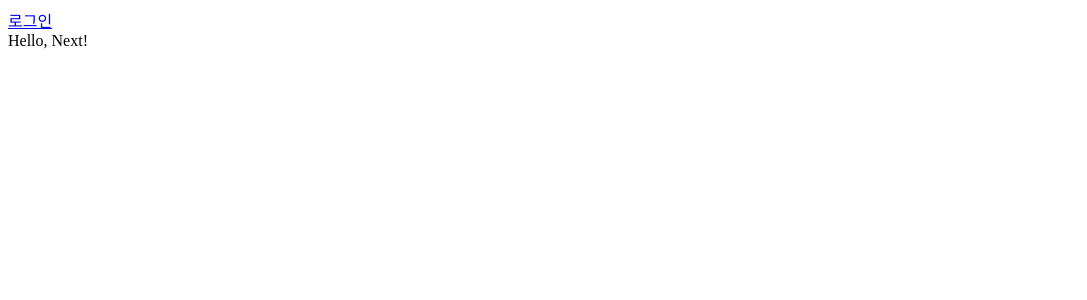
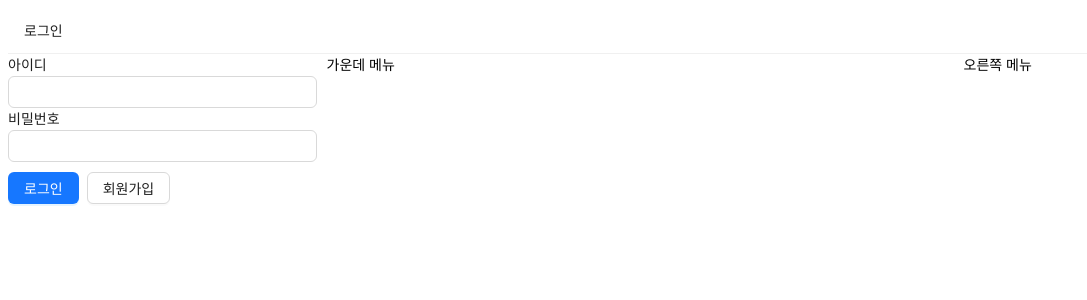
Before and after one commit to sangyunpark99/BlindDate, a Next.js app in the folder frontend/: page / in a window 1280 px wide. Shown: the top 300 px of the page, without its empty margins (0-1087 px from the left). Built offline with nearby package versions, Linux system fonts and the light colour scheme.

Commit message:
front 간단한로그인 UI 만들기

```diff
--- a/frontend/components/AppLayout.js
+++ b/frontend/components/AppLayout.js
@@ -1,15 +1,37 @@
-import React from "react";
+import React, { useState } from "react";
 import PropTyes from "prop-types";
 import Link from "next/link";
+import { Col, Menu, Row } from "antd";
+import LoginForm from "./LoginForm";
+import Profile from "./Profile";
 
 const AppLayout = ({ children }) => {
+  const [isLoggedIn, setIsLoggedIn] = useState(false);
+
   return (
     <div>
-      <div>
-        <Link href="/login">
-          <a>로그인</a>
-        </Link>
-      </div>
+      <Menu mode="horizontal">
+        <Menu.Item>
+          <Link href="/login">
+            <a>로그인</a>
+          </Link>
+        </Menu.Item>
+      </Menu>
+      <Row gutter={10}>
+        <Col xs={24} md={6}>
+          {isLoggedIn ? (
+            <Profile setIsLoggedIn={setIsLoggedIn} />
+          ) : (
+            <LoginForm setIsLoggedIn={setIsLoggedIn} />
+          )}
+        </Col>
+        <Col xs={24} md={12}>
+          가운데 메뉴
+        </Col>
+        <Col xs={24} md={6}>
+          오른쪽 메뉴
+        </Col>
+      </Row>
       {children}
     </div>
   );
--- /dev/null
+++ b/frontend/components/LoginForm.js
@@ -0,0 +1,65 @@
+import React, { useState, useCallback } from "react";
+import { Form, Input, Button, Space } from "antd";
+import Link from "next/link";
+import styled from "styled-components";
+
+const ButtonWrapper = styled.div`
+  margin-top: 10px;
+`;
+
+const LoginForm = ({ setIsLoggedIn }) => {
+  const [id, setId] = useState("");
+  const [password, setPassword] = useState("");
+
+  const onChangeId = useCallback((e) => {
+    const id = e.target.value;
+    setId(id);
+  }, []);
+
+  const onChangePassword = useCallback((e) => {
+    const password = e.target.value;
+    setPassword(password);
+  }, []);
+
+  const onSubmitForm = useCallback(
+    (e) => {
+      console.log(id, password);
+      setIsLoggedIn(true);
+    },
+    [id, password]
+  );
+
+  return (
+    <Form onFinish={onSubmitForm}>
+      <div>
+        <label htmlFor="">아이디</label>
+        <br />
+        <Input name="user-id" value={id} onChange={onChangeId} />
+      </div>
+      <div>
+        <label htmlFor="">비밀번호</label>
+        <br />
+        <Input
+          type="password"
+          name="user-password"
+          value={password}
+          onChange={onChangePassword}
+        />
+      </div>
+      <ButtonWrapper>
+        <Space>
+          <Button type="primary" htmlType="submit">
+            로그인
+          </Button>
+          <Link href="/login">
+            <a>
+              <Button>회원가입</Button>
+            </a>
+          </Link>
+        </Space>
+      </ButtonWrapper>
+    </Form>
+  );
+};
+
+export default LoginForm;
--- /dev/null
+++ b/frontend/components/Profile.js
@@ -0,0 +1,29 @@
+import React, { useCallback } from "react";
+import { Card, Avatar, Button } from "antd";
+
+const Profile = ({ setIsLoggedIn }) => {
+  const onLogOut = useCallback((e) => {
+    setIsLoggedIn(false);
+  });
+
+  return (
+    <Card
+      actions={[
+        <div key="twit">
+          sweet <br /> 0
+        </div>,
+        <div key="followings">
+          팔로잉 <br /> 0
+        </div>,
+        <div key="followers">
+          팔로워 <br /> 0
+        </div>,
+      ]}
+    >
+      <Card.Meta avatar={<Avatar>SY</Avatar>} title="박상윤"></Card.Meta>
+      <Button onClick={onLogOut}>로그아웃</Button>
+    </Card>
+  );
+};
+
+export default Profile;
--- /dev/null
+++ b/frontend/pages/_app.js
@@ -0,0 +1,21 @@
+import React from "react";
+import PropTypes from "prop-types";
+import Head from "next/head";
+
+const BlindDate = ({ Component }) => {
+  return (
+    <>
+      <Head>
+        <meta charSet="utf-8"></meta>
+        <title>대학생 블라인드 소개팅</title>
+      </Head>
+      <Component />
+    </>
+  );
+};
+
+BlindDate.propTypes = {
+  Component: PropTypes.elementType.isRequired,
+};
+
+export default BlindDate;
--- a/frontend/pages/index.js
+++ b/frontend/pages/index.js
@@ -2,11 +2,7 @@ import React from "react";
 import AppLayout from "../components/AppLayout";
 
 const Home = () => {
-  return (
-    <AppLayout>
-      <div>Hello, Next!</div>
-    </AppLayout>
-  );
+  return <AppLayout></AppLayout>;
 };
 
 export default Home;
```
Also changed, not shown: frontend/pages/login.js (+9 -1 lines).
